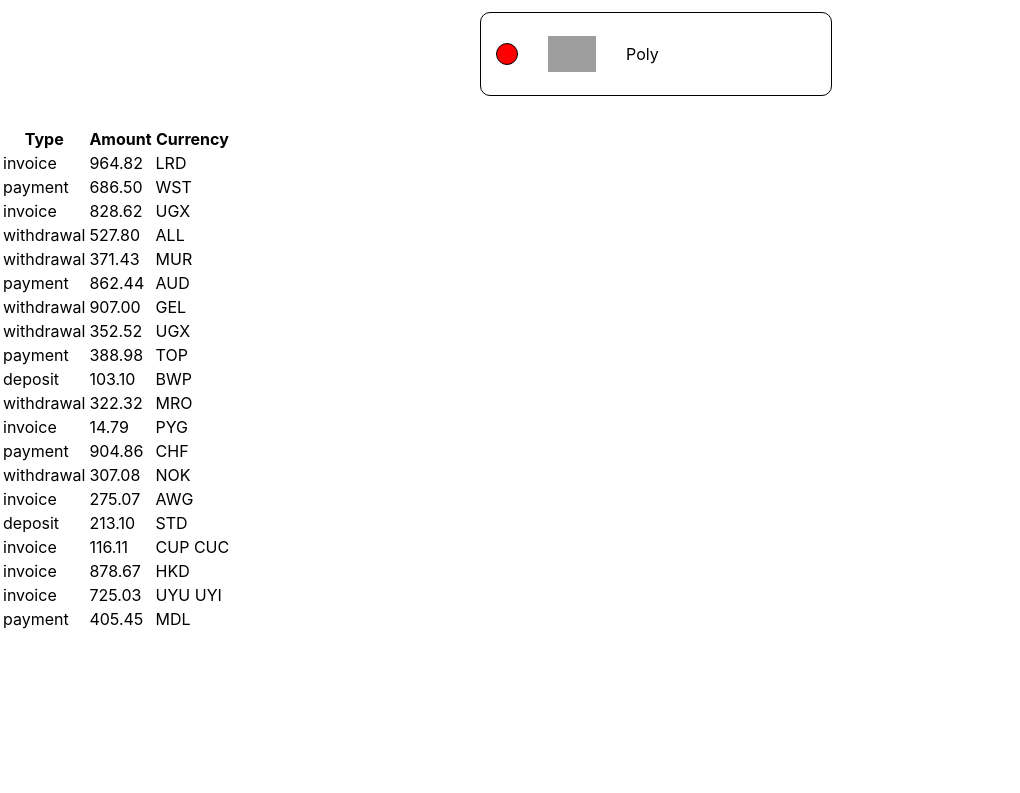
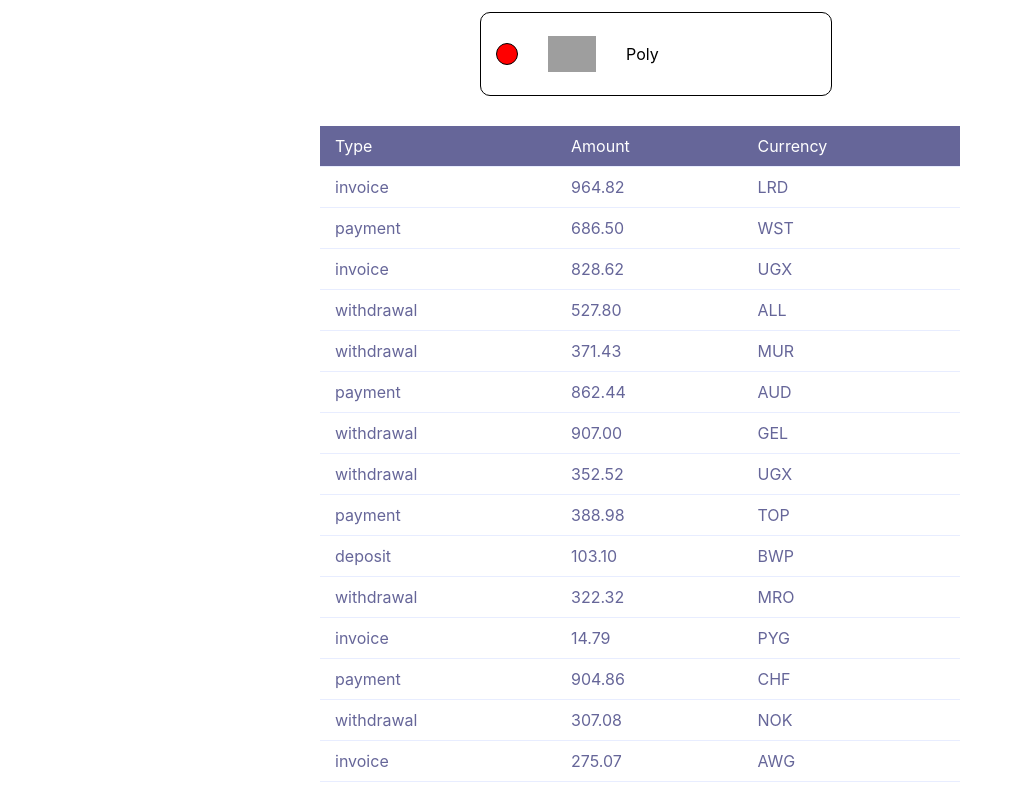
Before and after one commit to BorisKorsun/goit-react-hw-01-components., a React (Create React App) app: page / in a window 1280 px wide. Shown: the part 900-1693 px from the top of the page, without its empty margins (0-1020 px from the left). Before the commit the page ends 1532 px from the top, so only its background shows below. Built offline with nearby package versions, Linux system fonts and the light colour scheme; grey boxes are pictures that could not be loaded.

Commit message:
adds TransactionHistory styled

```diff
--- a/src/components/TransactionHistory/TransactionHistory.jsx
+++ b/src/components/TransactionHistory/TransactionHistory.jsx
@@ -1,20 +1,21 @@
 import PropTypes from 'prop-types';
+import { Table, TableTitle, TableValue } from './TransactionHistory.styled';
 
 const TransactionHistory = ({ items }) => {
     return (
-<table class="transaction-history">
+<Table>
   <thead>
     <tr>
-      <th>Type</th>
-      <th>Amount</th>
-      <th>Currency</th>
+      <TableTitle>Type</TableTitle>
+      <TableTitle>Amount</TableTitle>
+      <TableTitle>Currency</TableTitle>
     </tr>
   </thead>
 
   <tbody>
         {addTransaction(items)}
   </tbody>
-</table>
+</Table>
     );
 };
 
@@ -24,9 +25,9 @@ const addTransaction = (items) => {
     return items.map(({id, type, amount, currency}) => {
         return (
         <tr key={id}>
-            <td>{type}</td>
-            <td>{amount}</td>
-            <td>{currency}</td>
+            <TableValue>{type}</TableValue>
+            <TableValue>{amount}</TableValue>
+            <TableValue>{currency}</TableValue>
         </tr>
         );
     });
--- /dev/null
+++ b/src/components/TransactionHistory/TransactionHistory.styled.jsx
@@ -0,0 +1,21 @@
+import styled from "@emotion/styled";
+
+export const Table = styled.table`
+  width: 640px;
+  margin: 30px auto 30px auto;
+  border-collapse: collapse;
+`;
+
+export const TableTitle = styled.th`
+  font-weight: 400;
+  color: #ffffff;
+  padding: 10px 15px;
+  background-color: #669;
+  text-align: left;
+`;
+
+export const TableValue = styled.td`
+  color: #669;
+  border-top: 1px solid #e8edff;
+  padding: 10px 15px;
+`;
```
